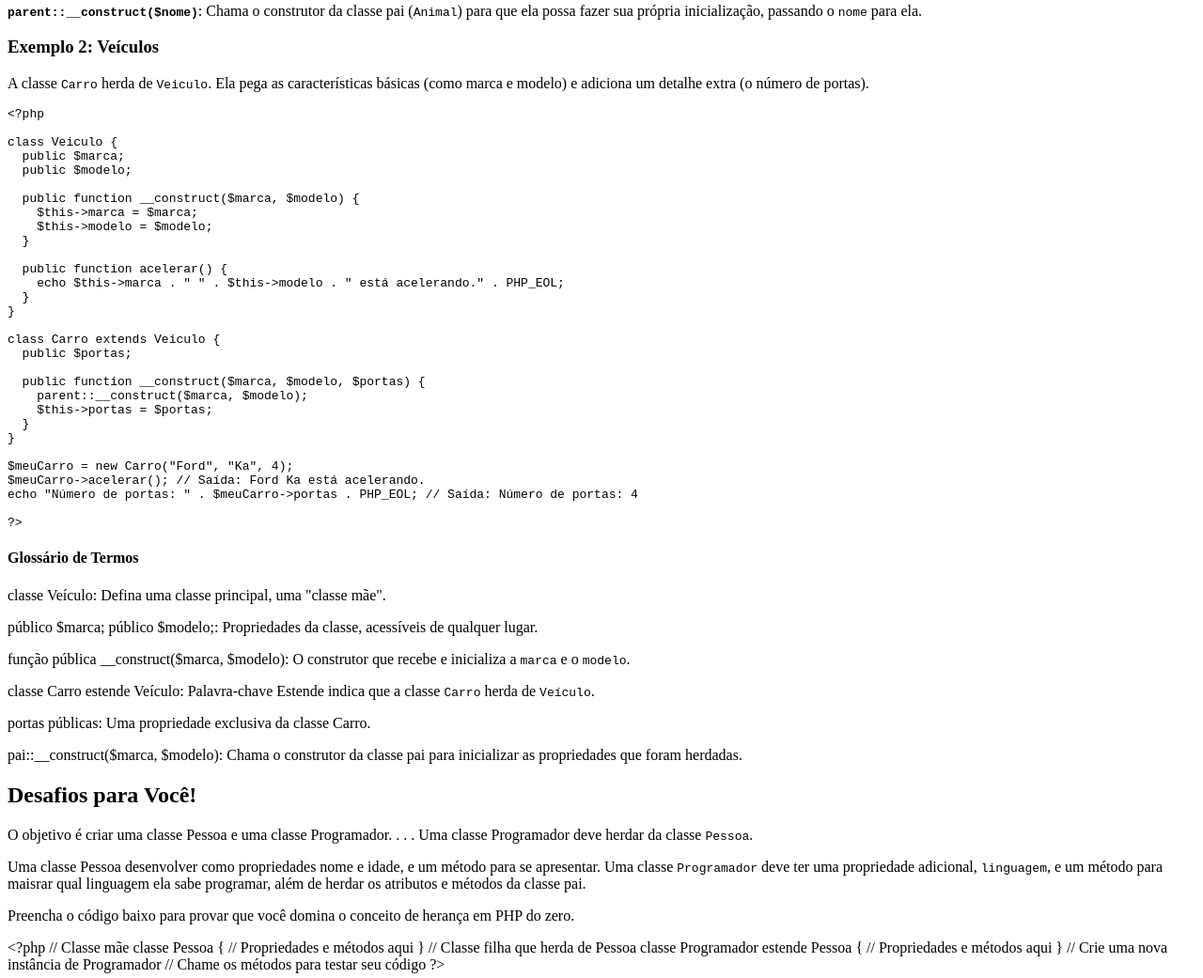
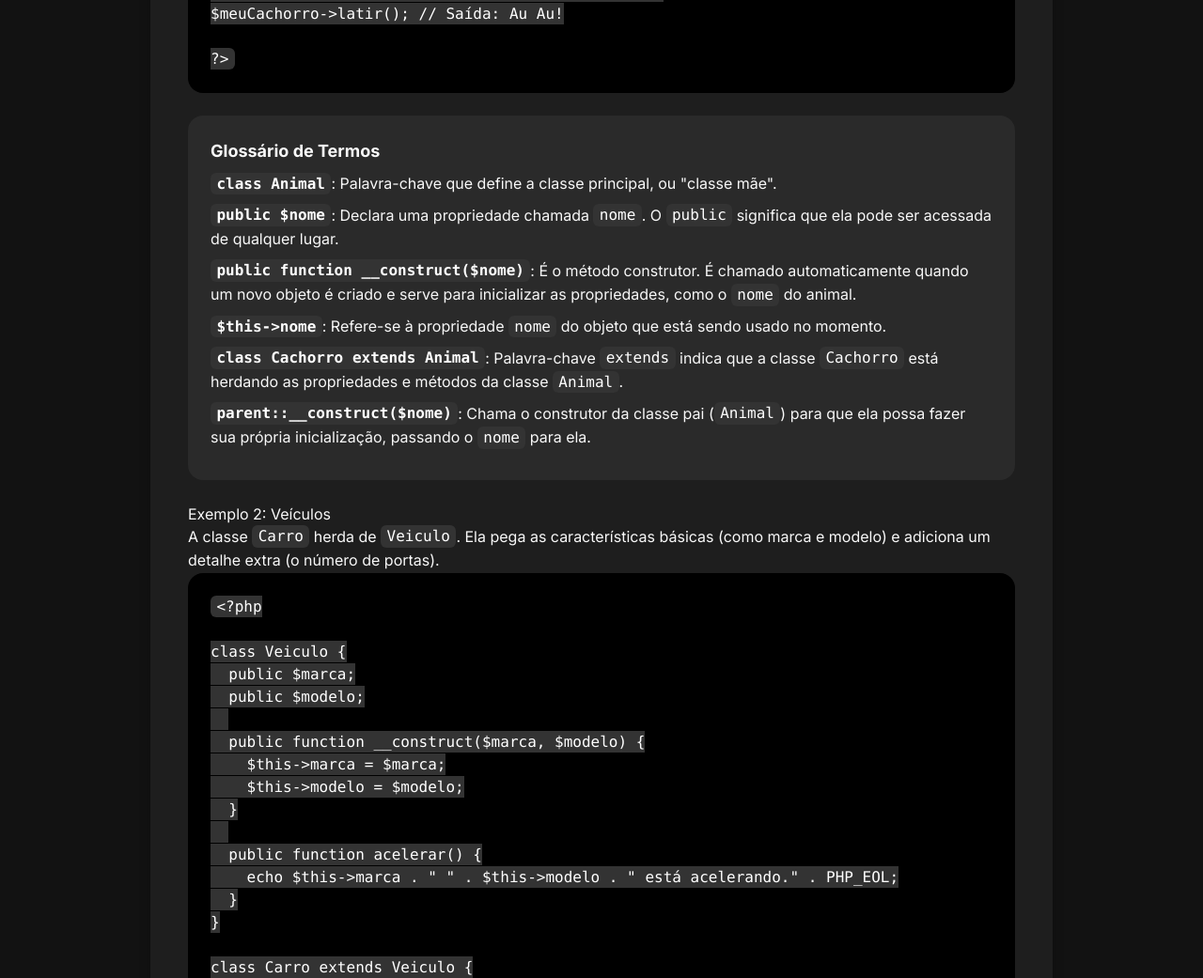
Before and after one commit to Crise-Ergodica/poo, a plain HTML site: page index.html in a window 1280 px wide. Shown: the part 1225-2266 px from the top of the page at 94% size. Drawn offline with nearby package versions, Linux system fonts and the light colour scheme.

Commit message:
Update index.html

```diff
--- a/index.html
+++ b/index.html
@@ -1,77 +1,77 @@
 <!DOCTYPE html>
-<HTML língua="pt-br">
-<caboça>
-    <meta conjunto de caracteres="UTF-8">
-    <meta nome="janela de visualização" conteúdo="largura=largura do dispositivo, escala inicial=1,0">
-    <título>Herança em POO - Aurora Drumond</título>
-    <roteiro fonte="https://cdn.tailwindcss.com"></roteiro>
-    <link relação="pré-conexão" href="https://fonts.googleapis.com">
-    <link relação="pré-conexão" href="https://fonts.gstatic.com" origem cruzada>
-    <link href="https://fonts.googleapis.com/css2?family=Inter:wght@400;600;700&exibir=trocarte" relação="folha de estilo">
-    <estilo>
- corpo {
- família de fontes: 'Inter', sem serifa;
- cor de fundo: #121212; /* Fundo preto */
- cor: #f8f8f8; /* Texto branco */
- exibir: flexível;
- justificar-conteúdo: centro;
- alinhar itens: centro;
- alta mínima: 100vh;
+<html lang="pt-br">
+<head>
+    <meta charset="UTF-8">
+    <meta name="viewport" content="width=device-width, initial-scale=1.0">
+    <title>Herança em POO - Aurora Drumond</title>
+    <script src="https://cdn.tailwindcss.com"></script>
+    <link rel="preconnect" href="https://fonts.googleapis.com">
+    <link rel="preconnect" href="https://fonts.gstatic.com" crossorigin>
+    <link href="https://fonts.googleapis.com/css2?family=Inter:wght@400;600;700&display=swap" rel="stylesheet">
+    <style>
+        body {
+            font-family: 'Inter', sans-serif;
+            background-color: #121212; /* Fundo preto */
+            color: #f8f8f8; /* Texto branco */
+            display: flex;
+            justify-content: center;
+            align-items: center;
+            min-height: 100vh;
         }
- .destinatário deslizante {
- largura máxima: 960px;
- enchimento: 2,5rem;
- cor de fundo: #1e1e1e; /* Fundo do slide cinza escuro */
- raio de borda: 1,5rem;
- caixa-sombra: 0 10px 15px -3px RGBA(0, 0, 0, 0,2), 0 4px 6px -2px RGBA(0, 0, 0, 0,1);
- margem: 2rem;
- largura: 100%;
+        .slide-container {
+            max-width: 960px;
+            padding: 2.5rem;
+            background-color: #1e1e1e; /* Fundo do slide cinza escuro */
+            border-radius: 1.5rem;
+            box-shadow: 0 10px 15px -3px rgba(0, 0, 0, 0.2), 0 4px 6px -2px rgba(0, 0, 0, 0.1);
+            margin: 2rem;
+            width: 100%;
         }
- .seção {
- margem inferior: 2,5rem;
+        .section {
+            margin-bottom: 2.5rem;
         }
- h1, h2, h3 {
- cor: #f8f8f8; /* Branco para títulos */
- peso da fonte: 700;
+        h1, h2, h3 {
+            color: #f8f8f8; /* Branco para títulos */
+            font-weight: 700;
         }
- h1 {
- tamanho da fonte: 2,5rem;
- alinhamento de texto: centro;
- margem inferior: 1rem;
+        h1 {
+            font-size: 2.5rem;
+            text-align: center;
+            margin-bottom: 1rem;
         }
- h2 {
- tamanho da fonte: 2rem;
- margem inferior: 1rem;
+        h2 {
+            font-size: 2rem;
+            margin-bottom: 1rem;
         }
- h3 {
- tamanho da fonte: 1,5rem;
- margem inferior: 0,5rem;
+        h3 {
+            font-size: 1.5rem;
+            margin-bottom: 0.5rem;
         }
         p {
-            tamanho da fonte: 1rem;
-            altura da linha: 1.6;
-            margem inferior: 1rem;
+            font-size: 1rem;
+            line-height: 1.6;
+            margin-bottom: 1rem;
         }
-        código {
-            família de fontes: monoespaçado;
-            cor de fundo: #333;
-            enchimento: 0,15rem 0,4rem;
-            raio de borda: 0,375rem;
-            cor: #fff; /* Branco para código */
+        code {
+            font-family: monospace;
+            background-color: #333;
+            padding: 0.15rem 0.4rem;
+            border-radius: 0.375rem;
+            color: #fff; /* Branco para código */
         }
-        pré {
-            cor de fundo: #000;
-            enchimento: 1,5rem;
-            raio de borda: 1rem;
-            transbordamento-x: auto;
+        pre {
+            background-color: #000;
+            padding: 1.5rem;
+            border-radius: 1rem;
+            overflow-x: auto;
         }
-        .glossário {
-            cor de fundo: #2a2a2a;
-            enchimento: 1,5rem;
-            raio de borda: 1rem;
-            margem superior: 1,5rem;
+        .glossary {
+            background-color: #2a2a2a;
+            padding: 1.5rem;
+            border-radius: 1rem;
+            margin-top: 1.5rem;
         }
-        .glossário p {
+        .glossary p {
             margin-bottom: 0.5rem;
         }
         .glossary strong {
@@ -183,47 +183,47 @@ echo "Número de portas: " . $meuCarro->portas . PHP_EOL; // Saída: Número de
 
 ?&gt;</code></pre>
 
-                <dividir classe="glossário">
+                <!DOCTYPE html>div class="glossário">
                     <h4 classe="texto-lg fonte-negrito mb-2">Glossário de Termos</h4>
-                    <p><forte><código>classe Veículo</código></forte>: Defina uma classe principal, uma "classe mãe".</p>
-                    <p><forte><código>público $marca; público $modelo;</código></forte>: Propriedades da classe, acessíveis de qualquer lugar.</p>
-                    <p><forte><código>função pública __construct($marca, $modelo)</código></forte>: O construtor que recebe e inicializa a <code>marca</code> e o <code>modelo</code>.</p>
-                    <p><forte><código>classe Carro estende Veículo</código></forte>: Palavra-chave <código>Estende</código> indica que a classe <code>Carro</code> herda de <code>Veículo</code>.</p>
-                    <p><forte><código>portas públicas</código></forte>: Uma propriedade exclusiva da classe <código>Carro</código>.</p>
-                    <p><forte><código>pai::__construct($marca, $modelo)</código></forte>: Chama o construtor da classe pai para inicializar as propriedades que foram herdadas.</p>
+                    <caboça><forte><código>classe Veículo</código></forte>: Defina uma classe principal, uma "classe mãe".</p>
+                    <meta><forte><código>público $marca; público $modelo;</código>: Propriedades da classe, acessíveis de qualquer lugar.dep>
+                    <meta><forte><código>função pública __construct($marca, $modelo)</código>: O construtor que recebe e inicializa a "janela de visualização"code>marcaconteúdocode> e o "largura=largura do dispositivo, escala inicial=1,0"code>modelo</forte>: O construtor que recebe e inicializa a </p>
+                    <título><forte><código>classe Carro estende Veículo</código></forte>: Palavra-chave <código>Estende</código> indica que a classe <code>Carro</code> herda de <code>Veículo</code>.</p>
+                    <roteiro><forte><código>portas públicas</código>: Uma propriedade exclusiva da classe "https://cdn.tailwindcss.com"code</forte>: Uma propriedade exclusiva da classe </código>
+                    <link><forte><código>pai::__construct($marca, $modelo)</código>: Chama o construtor da classe pai para inicializar as propriedades que foram herdadas."pré-conexão"p>
                 </dividir>
             </dividir>
         </dividir>
 
-        <!-- Seção de Desafios -->
-        <dividir classe="seção">
-            <h2 classe="fonte-semibold mb-2">Desafios para Você!</h2>
-            <p>O objetivo é criar uma classe <código>Pessoa</código> e uma classe <código>Programador</código>. . . . Uma classe <código>Programador</code> deve herdar da classe <code>Pessoa</code>.</p>
-            <p>Uma classe <código>Pessoa</código> desenvolver como propriedades <código>nome</código> e <código>idade</código>, e um método para se apresentar. Uma classe <code>Programador</code> deve ter uma propriedade adicional, <code>linguagem</code>, e um método para maisrar qual linguagem ela sabe programar, além de herdar os atributos e métodos da classe pai.</p>
-            <p>Preencha o código baixo para provar que você domina o conceito de herança em PHP do zero.</p>
-
+ família de fontes: 'Inter', sem serifa;<!-- Seção de Desafios -->
+ cor de fundo: #121212; /* Fundo preto */<dividir classe="seção">
+ cor: #f8f8f8; /* Texto branco */<h2 classe="fonte-semibold mb-2">Desafios para Você!</h2>
+ exibir: flexível;<p>O objetivo é criar uma classe <código>Pessoa</código> e uma classe <código>Programador</código>. . . Uma classe <código>Programador</code> deve herdar da classe <code>Pessoa</code>.</p>
+ justificar-conteúdo: centro;<p>Uma classe <código>Pessoa</código> desenvolver como propriedades <código>nome</código> e <código>idade</código>, e um método para se apresentar. Uma classe <code>Programador</code> deve ter uma propriedade adicional, <code>linguagem</code>, e um método para maisrar qual linguagem ela sabe programar, além de herdar os atributos e métodos da classe pai.</p>
+ alinhar itens: centro;<p>Preencha o código baixo para provar que você domina o conceito de herança em PHP do zero.</p>
+ alta mínima: 100vh;
             <pré><código classe="linguagem-php">&lt;?php
 
 // Classe mãe
 classe Pessoa {
  // Propriedades e métodos aqui
-}
+ raio de borda: 1,5rem;
 
 // Classe filha que herda de Pessoa
 classe Programador estende Pessoa {
  // Propriedades e métodos aqui
-}
+ .seção {
 
 // Crie uma nova instância de Programador
 // Chame os métodos para testar seu código
 
-?&gt;</código></pré>
+ peso da fonte: 700;&gt;</código></pré>
         </dividir>
 
         <p classe="text-center mt-8 text-gray-400 itálico">Espero que esta introdução ajude a entrar como herança funcional! Agora é só focar no desafio.</p>
         <p classe="text-center mt-4 text-gray-400 itálico">E-mail da professora: gdcm10@gmail.com</p>
 
-    </dividir>
+ </dividir>
 
 </corpo>
-</HTML>
+</html>
```
